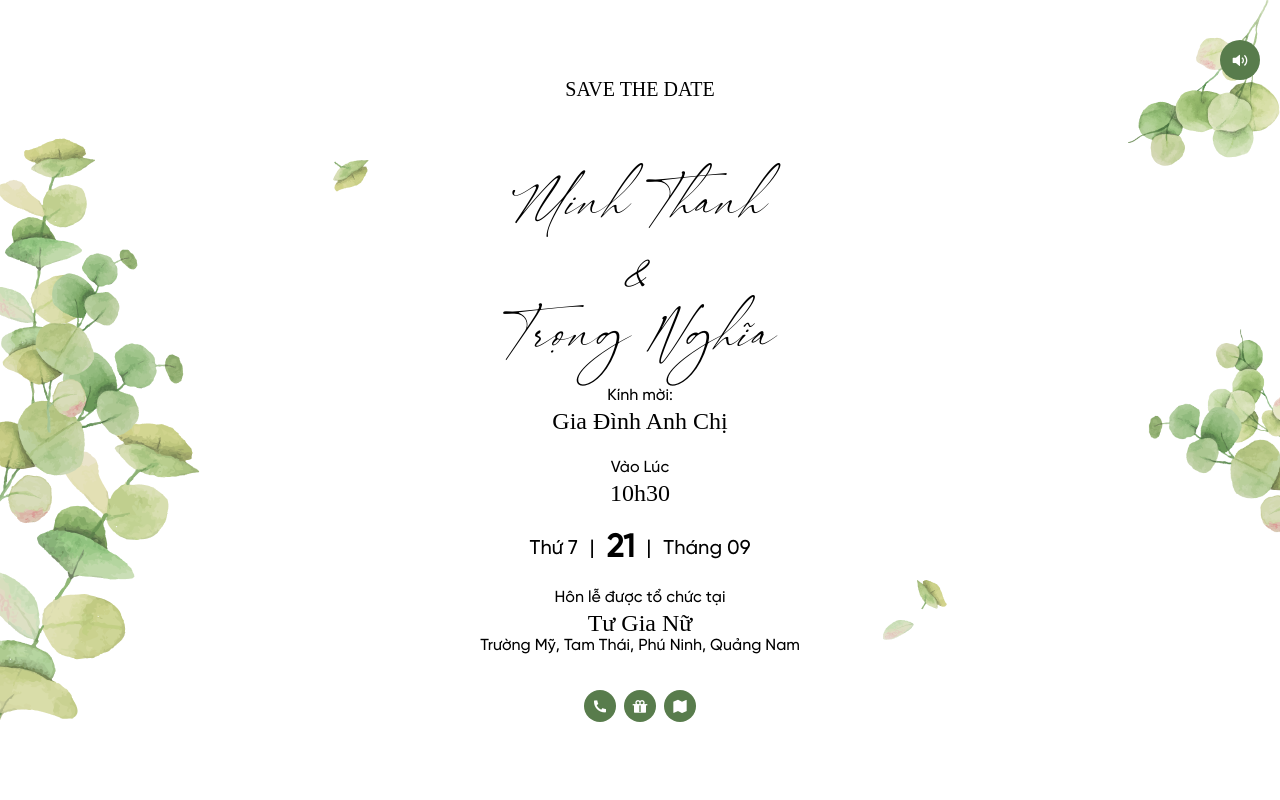
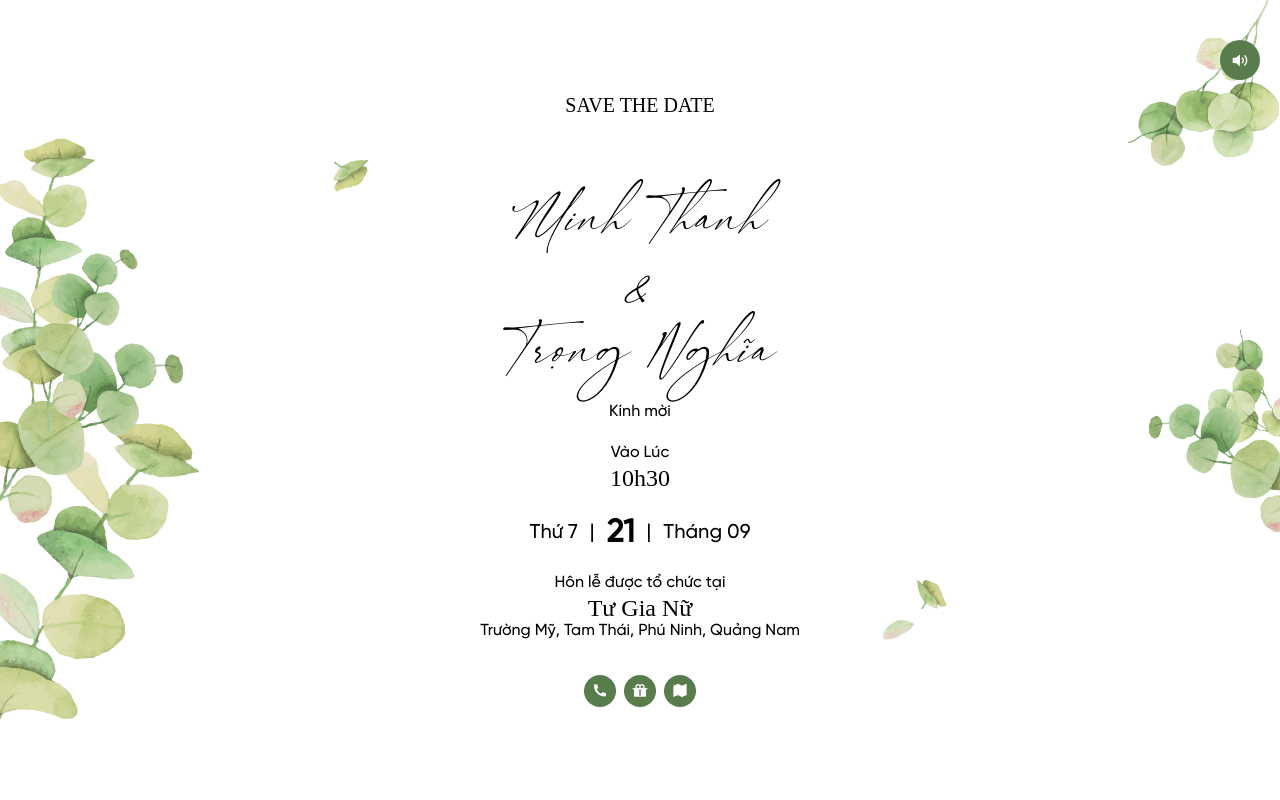
Before and after one commit to nghiahuynht05/Thanh-Nghia, a plain HTML site: page index.html in a window 1280 px wide. Shown: the top 800 px of the page. Drawn offline with nearby package versions, Linux system fonts and the light colour scheme; some packages are replaced by stand-ins of ours; files that its build step writes are made by us from their sources; a script that the page names is missing; files whose address does not match are found by name; a web font is replaced by a local one.

Commit message:
Update index.html

```diff
--- a/index.html
+++ b/index.html
@@ -555,8 +555,8 @@
           &<br />
           Trọng Nghĩa </div>
         <div>
-          <p>Kính mời:</p>
-          <p class="address-name">Gia Đình Anh Chị<p>
+          <p>Kính mời</p>
+<!--           <p class="address-name">Gia Đình Anh Chị<p> -->
         </div>
         <div>
           <p>Vào Lúc</p>
```
